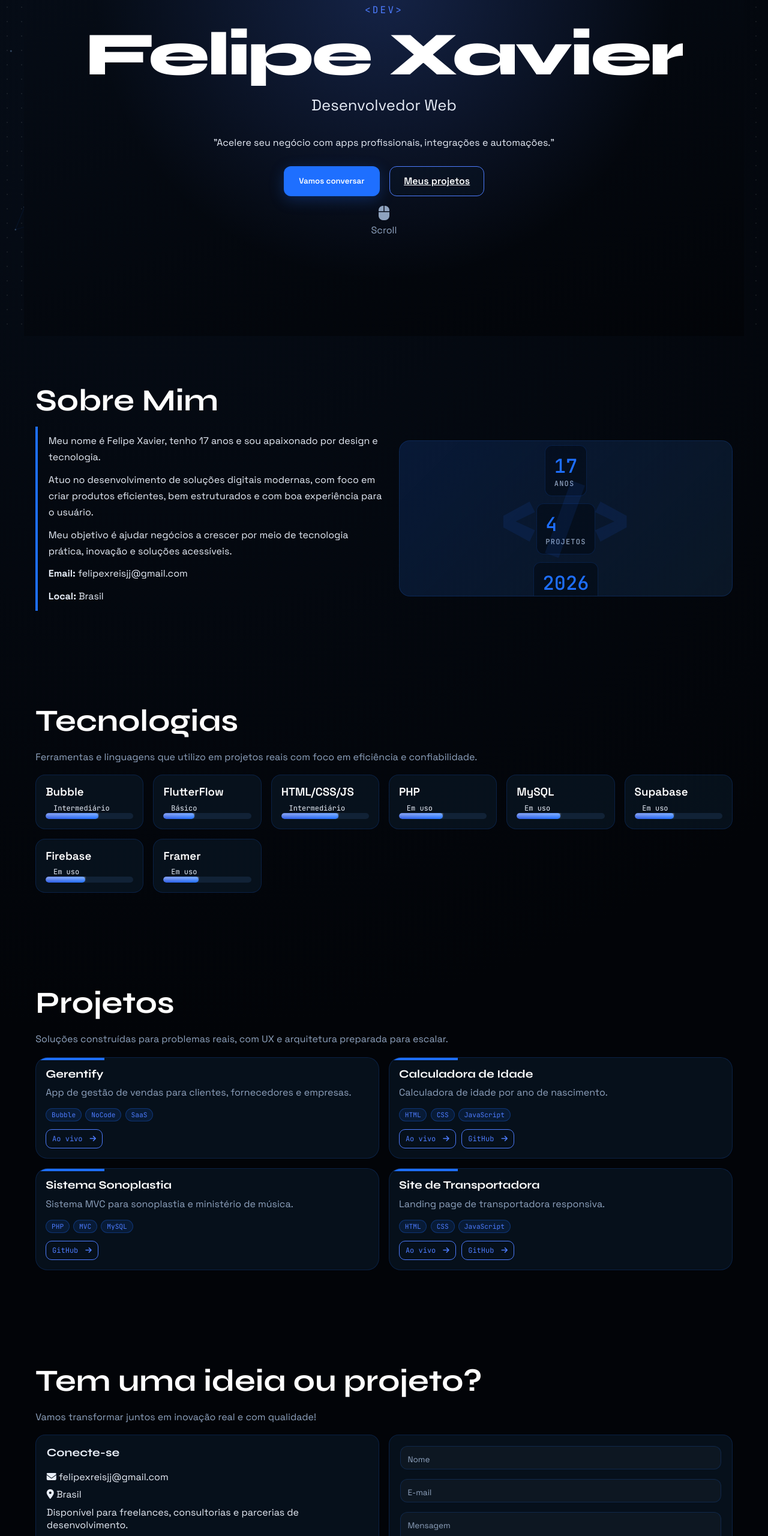
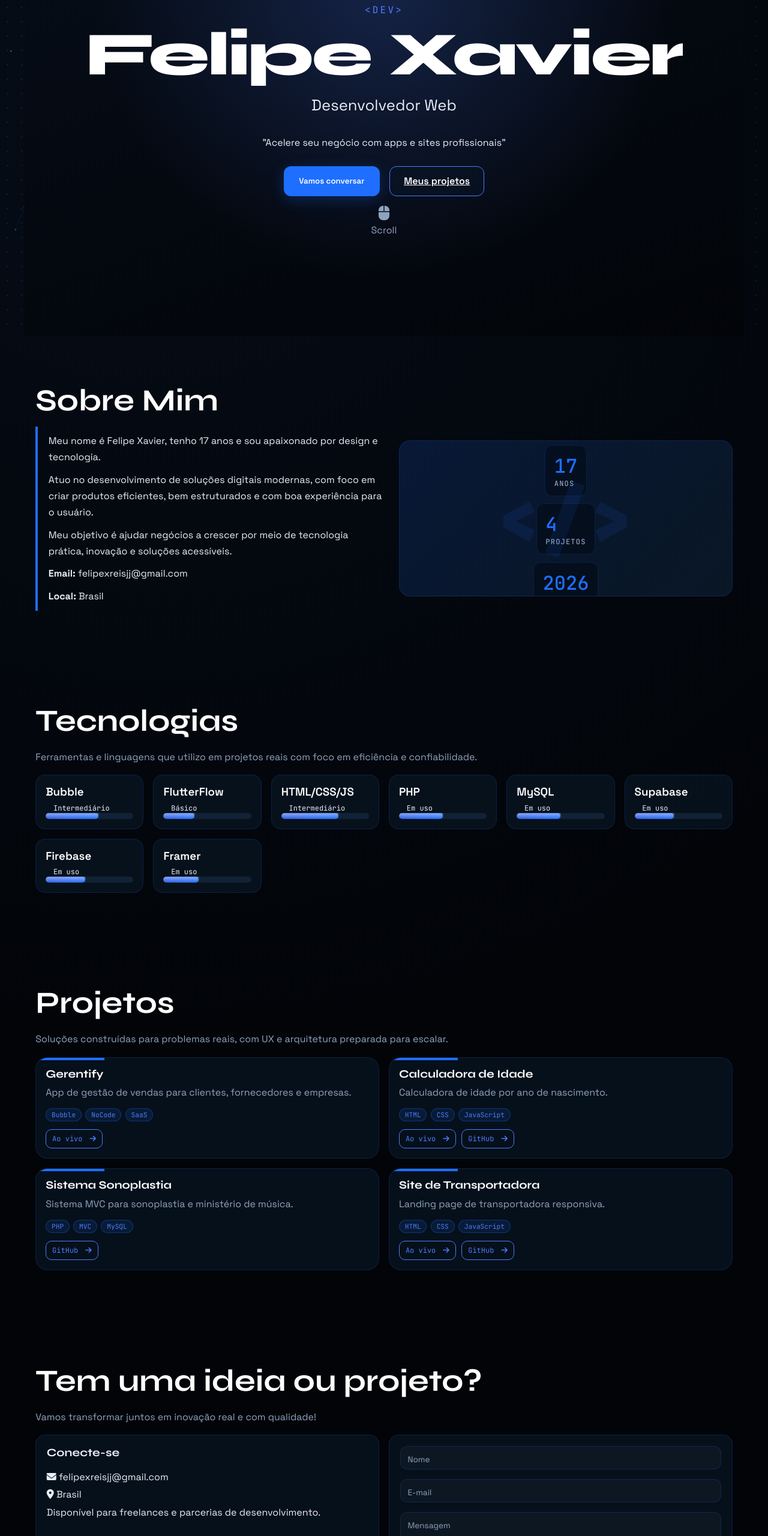
Before and after one commit to felipexavier-08/meuPortfolio, a plain HTML site: page index.html in a window 1280 px wide. Shown: the part 240-2800 px from the top of the page at 60% size. Drawn offline with Linux system fonts and the light colour scheme; animation ran at ten frames a second.

Commit message:
Update tagline and availability description

```diff
--- a/index.html
+++ b/index.html
@@ -524,7 +524,7 @@
             <span class="word">Felipe</span>&nbsp;<span class="word">Xavier</span>
           </h1>
           <div class="subtitle" id="subtitle"></div>
-          <p class="tagline">"Acelere seu negócio com apps profissionais, integrações e automações."</p>
+          <p class="tagline">"Acelere seu negócio com apps e sites profissionais"</p>
           <div class="cta-group">
             <button class="btn btn-primary" id="ctaHire">Vamos conversar</button>
             <a href="#projetos" class="btn btn-secondary">Meus projetos</a>
@@ -625,7 +625,7 @@
             <h3>Conecte-se</h3>
             <p><i class="fa-solid fa-envelope"></i> felipexreisjj@gmail.com</p>
             <p><i class="fa-solid fa-map-marker-alt"></i> Brasil</p>
-            <p>Disponível para freelances, consultorias e parcerias de desenvolvimento.</p>
+            <p>Disponível para freelances e parcerias de desenvolvimento.</p>
           </article>
           <form class="contact-card" id="contactForm" aria-label="Formulário de contato">
             <div class="form-field"><input type="text" id="name" name="name" required placeholder=" " aria-required="true"><label for="name">Nome</label></div>
```
